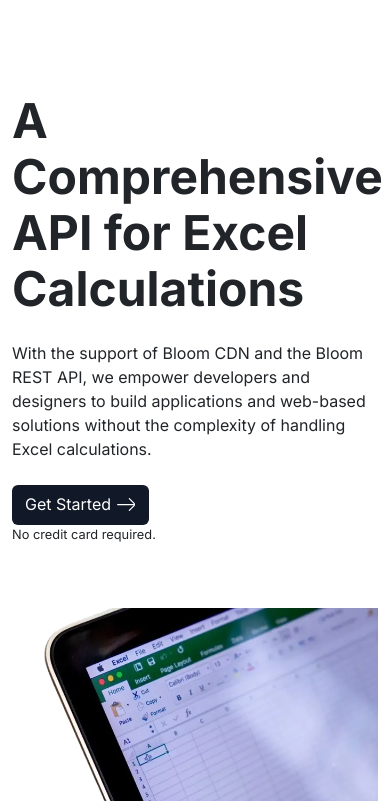
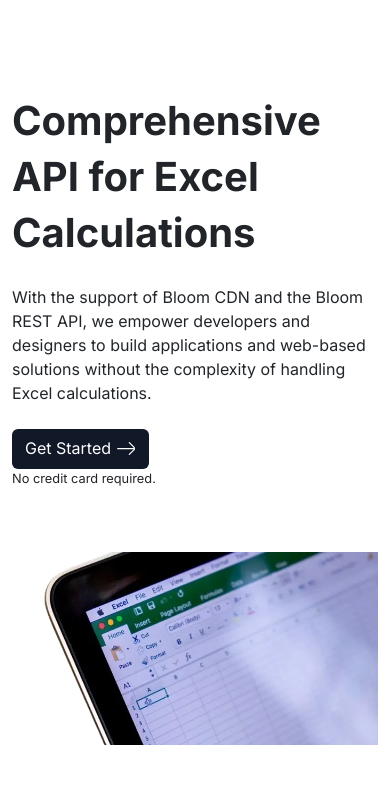
Before and after one commit to bloom-engine/bloom-engine.github.io, a website: page index.html in a window 390 px wide. Shown: the part 77-880 px from the top of the page. Drawn offline with nearby package versions, Linux system fonts and the light colour scheme.

Commit message:
Fix UI issues

```diff
--- a/css/styles.css
+++ b/css/styles.css
@@ -387,6 +387,13 @@ a:hover{
     grid-template-columns: repeat(1, minmax(0, 1fr));
   }
 
+  h1 {
+    font-size: 2.5rem;
+    line-height: 3.5rem;
+    font-weight: bold;
+    padding-bottom: 1rem;
+  }
+
 }
 
 .banner {
--- a/index.html
+++ b/index.html
@@ -5,7 +5,7 @@
   <meta charset="UTF-8">
   <meta name="viewport" content="width=device-width, initial-scale=1.0">
 
-  <title>Bloom Engine | An API for Microsoft Excel Spreadsheet Calculations</title>
+  <title>Bloom Engine | An API for Excel Spreadsheet Calculations</title>
   <link rel="apple-touch-icon" sizes="180x180" href="/apple-touch-icon.png">
   <link rel="icon" type="image/png" sizes="32x32" href="/favicon-32x32.png">
   <link rel="icon" type="image/png" sizes="16x16" href="/favicon-16x16.png">
@@ -697,7 +697,7 @@
     <div class="container">
       <!-- <div class="d-fl" style="gap:2rem"> -->
       <div class="content">
-        <h1>A Comprehensive API for Excel Calculations</h1>
+        <h1>Comprehensive API for Excel Calculations</h1>
         <div>With the support of Bloom CDN and the Bloom REST API, we empower developers and designers to build applications and web-based solutions without the complexity of handling Excel calculations.</div>
         <a href="/login"><button class="btn mt-4">Get Started <svg width="20px" height="25px" viewBox="0 0 24 24"
               fill="none" xmlns="http://www.w3.org/2000/svg" stroke="#ffffff">
@@ -925,7 +925,7 @@
             </svg></button></a>
       </div>
 
-      <div class="content">
+      <div class="content-1">
         <!-- <div class="code-container">-->
 
 
```
